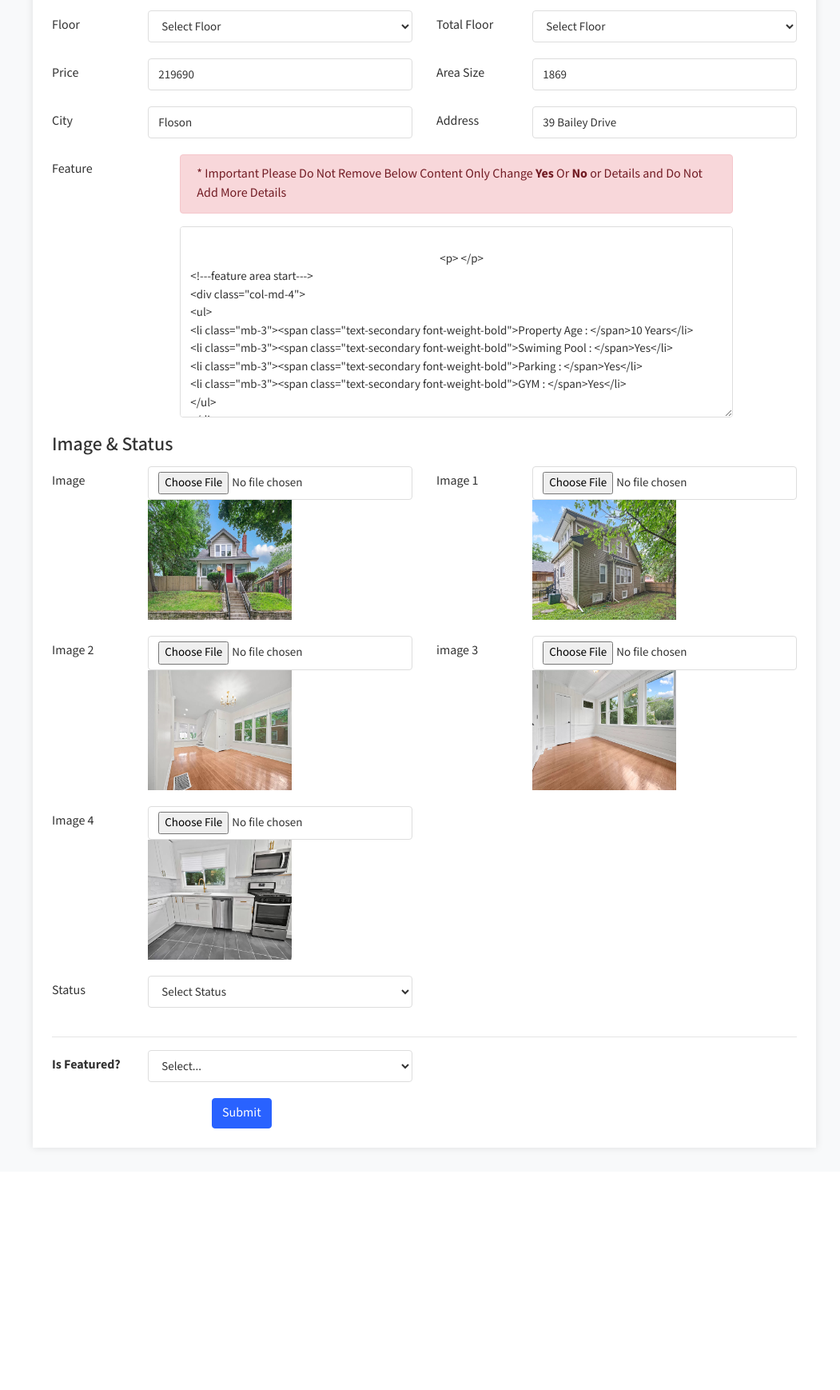
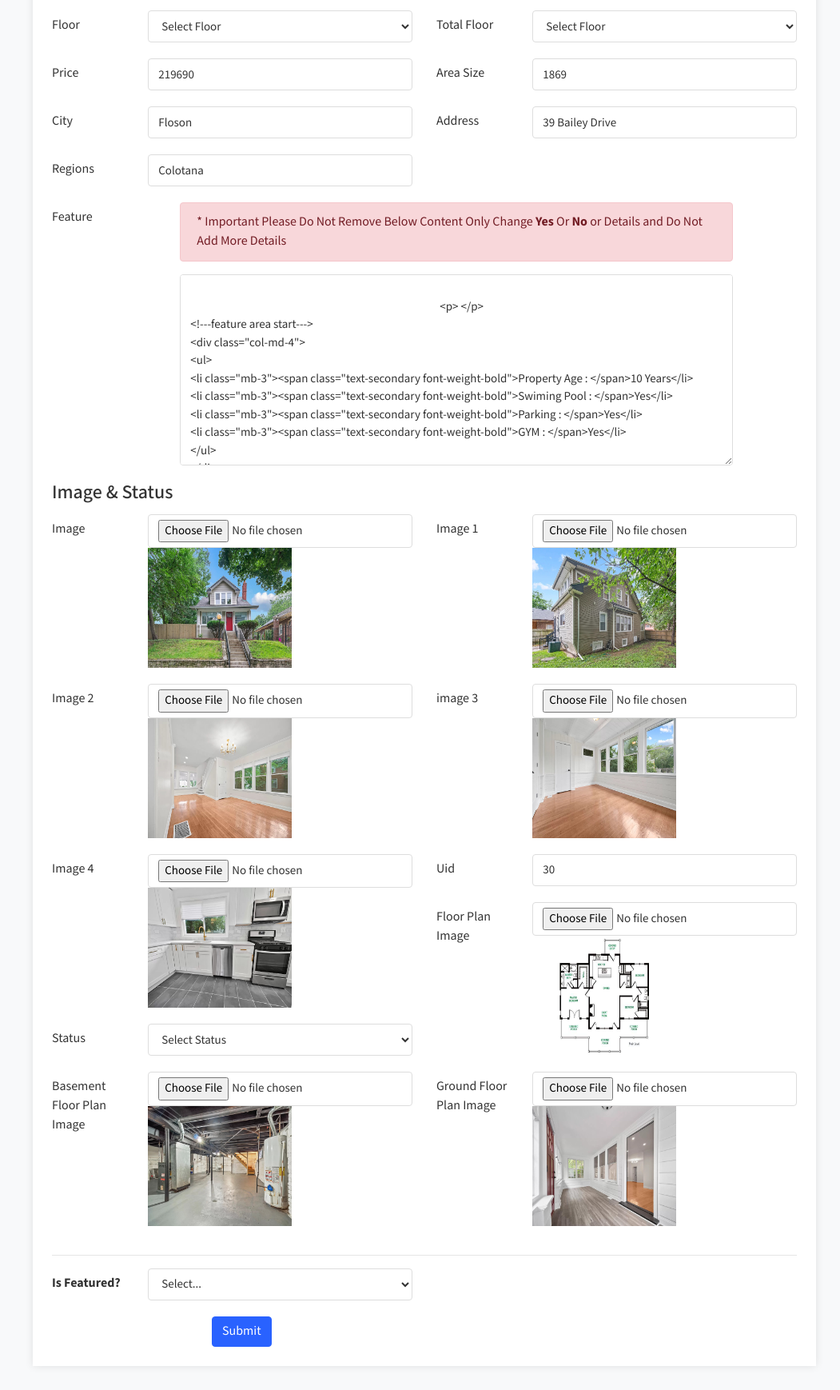
Before and after one commit to phattruonG19207/FinalProject, a PHP site: page /RealEstate-PHP/admin/propertyedit.php?id=25 in a window 1280 px wide. Shown: the part 893-2631 px from the top of the page at 80% size, without its empty margins (229-1280 px from the left). Before the commit the page ends 2332 px from the top, so only its background shows below. Run offline with PHP 8.4, Linux system fonts and the light colour scheme; a user stored in the database is signed in; data comes from the database, SQL or seed files in the repository; data that the repository does not hold is empty; some libraries are stand-ins or nearby versions; some web fonts are replaced.

Commit message:
Update propertyedit.php

```diff
--- a/PVT_HOME REAL ESTATE/RealEstate-PHP/admin/propertyedit.php
+++ b/PVT_HOME REAL ESTATE/RealEstate-PHP/admin/propertyedit.php
@@ -285,12 +285,12 @@ if(isset($_POST['add']))
 														<input type="text" class="form-control" name="city" required value="<?php echo $row['15']; ?>">
 													</div>
 												</div>
-												<!-- <div class="form-group row">
-													<label class="col-lg-3 col-form-label">State</label>
+												<div class="form-group row">
+													<label class="col-lg-3 col-form-label">Regions</label>
 													<div class="col-lg-9">
-														<input type="text" class="form-control" name="state" required value="<?php echo $row['16']; ?>">
+														<input type="text" class="form-control" name="regions" required value="<?php echo $row['16']; ?>">
 													</div>
-												</div> -->
+												</div>
 											</div>
 											<div class="col-xl-6">
 												<div class="form-group row">
@@ -380,14 +380,13 @@ if(isset($_POST['add']))
 														</select>
 													</div>
 												</div>
-
-												<!-- <div class="form-group row">
+												<div class="form-group row">
 													<label class="col-lg-3 col-form-label">Basement Floor Plan Image</label>
 													<div class="col-lg-9">
 														<input class="form-control" name="fimage1" type="file">
 														<img src="property/<?php echo $row['26'];?>" alt="pimage" height="150" width="180">
 													</div>
-												</div> -->
+												</div>
 											</div>
 											<div class="col-xl-6">
 
@@ -405,14 +404,13 @@ if(isset($_POST['add']))
 														<img src="property/<?php echo $row['21'];?>" alt="pimage" height="150" width="180">
 													</div>
 												</div>
-
-												<!-- <div class="form-group row">
+												<div class="form-group row">
 													<label class="col-lg-3 col-form-label">Uid</label>
 													<div class="col-lg-9">
 														<input type="text" class="form-control" name="uid" required value="<?php echo $row['23']; ?>">
 													</div>
-												</div> -->
-												<!-- <div class="form-group row">
+												</div>
+												<div class="form-group row">
 													<label class="col-lg-3 col-form-label">Floor Plan Image</label>
 													<div class="col-lg-9">
 														<input class="form-control" name="fimage" type="file">
@@ -425,7 +423,7 @@ if(isset($_POST['add']))
 														<input class="form-control" name="fimage2" type="file">
 														<img src="property/<?php echo $row['27'];?>" alt="pimage" height="150" width="180">
 													</div>
-												</div> -->
+												</div>
 											</div>
 										</div>
 
```
